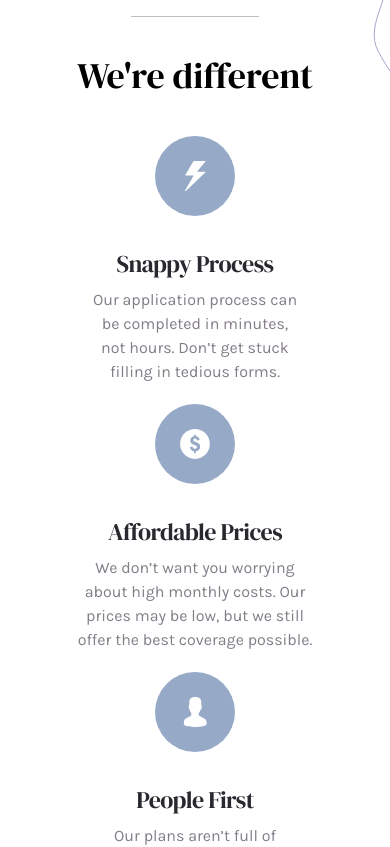
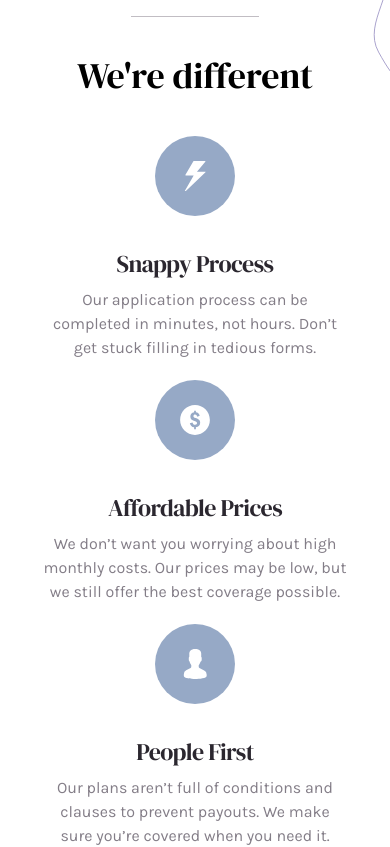
Before and after one commit to abok-cymk/insure-landing-page-master, a React (Vite) app: page / in a window 390 px wide. Shown: the part 1000-1847 px from the top of the page. Built offline with nearby package versions, Linux system fonts and the light colour scheme.

Commit message:
fixed padding issue on mobile

```diff
--- a/src/Footer.jsx
+++ b/src/Footer.jsx
@@ -54,7 +54,7 @@ const Footer = () => {
                   <li key={item}>
                     <a
                       href="#"
-                      className="uppercase text-Gray-950 text-sm font-bold hover:underline"
+                      className="uppercase text-Gray-950 text-sm font-k700 hover:underline"
                     >
                       {item}
                     </a>
--- a/src/components/HowWeWorkCard.jsx
+++ b/src/components/HowWeWorkCard.jsx
@@ -2,7 +2,7 @@ import { memo } from "react";
 
 const HowWeWorkCard = ({ icon, howWeWork, body }) => {
   return (
-    <div className="flex flex-col items-center sm:items-start lg:items-start gap-6 text-center sm:text-left lg:text-left max-sm:px-10">
+    <div className="flex flex-col items-center sm:items-start lg:items-start gap-6 text-center sm:text-left lg:text-left">
       <img src={icon} alt={`${howWeWork} icon`} className="h-20 w-20" />
       <div>
         <h3 className="tracking-tight font-medium text-2xl text-Gray-950 my-2">
```
